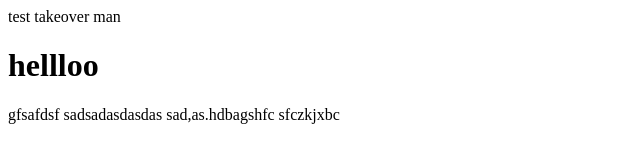
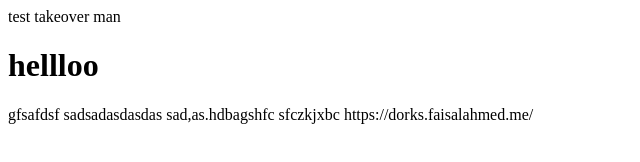
Before and after one commit to askanderr/takeover, a plain HTML site: page index.html in a window 1280 px wide. Shown: the whole page, without its empty margins (0-640 px from the left). Drawn offline with Linux system fonts and the light colour scheme.

Commit message:
Update index.html

```diff
--- a/index.html
+++ b/index.html
@@ -5,3 +5,4 @@ test takeover man
 sadsadasdasdas
 sad,as.hdbagshfc
 sfczkjxbc
+<href>https://dorks.faisalahmed.me/</href>
```
